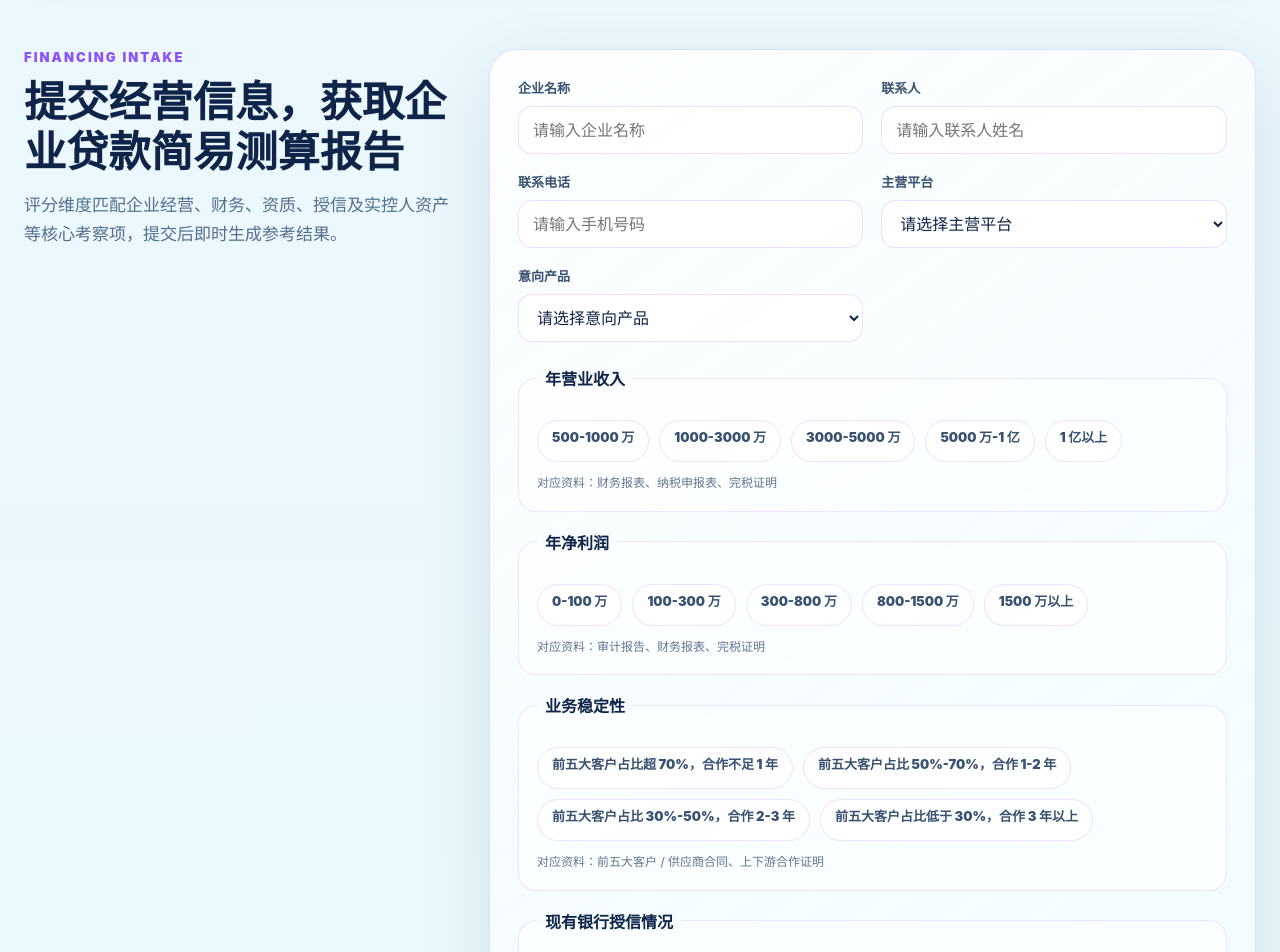
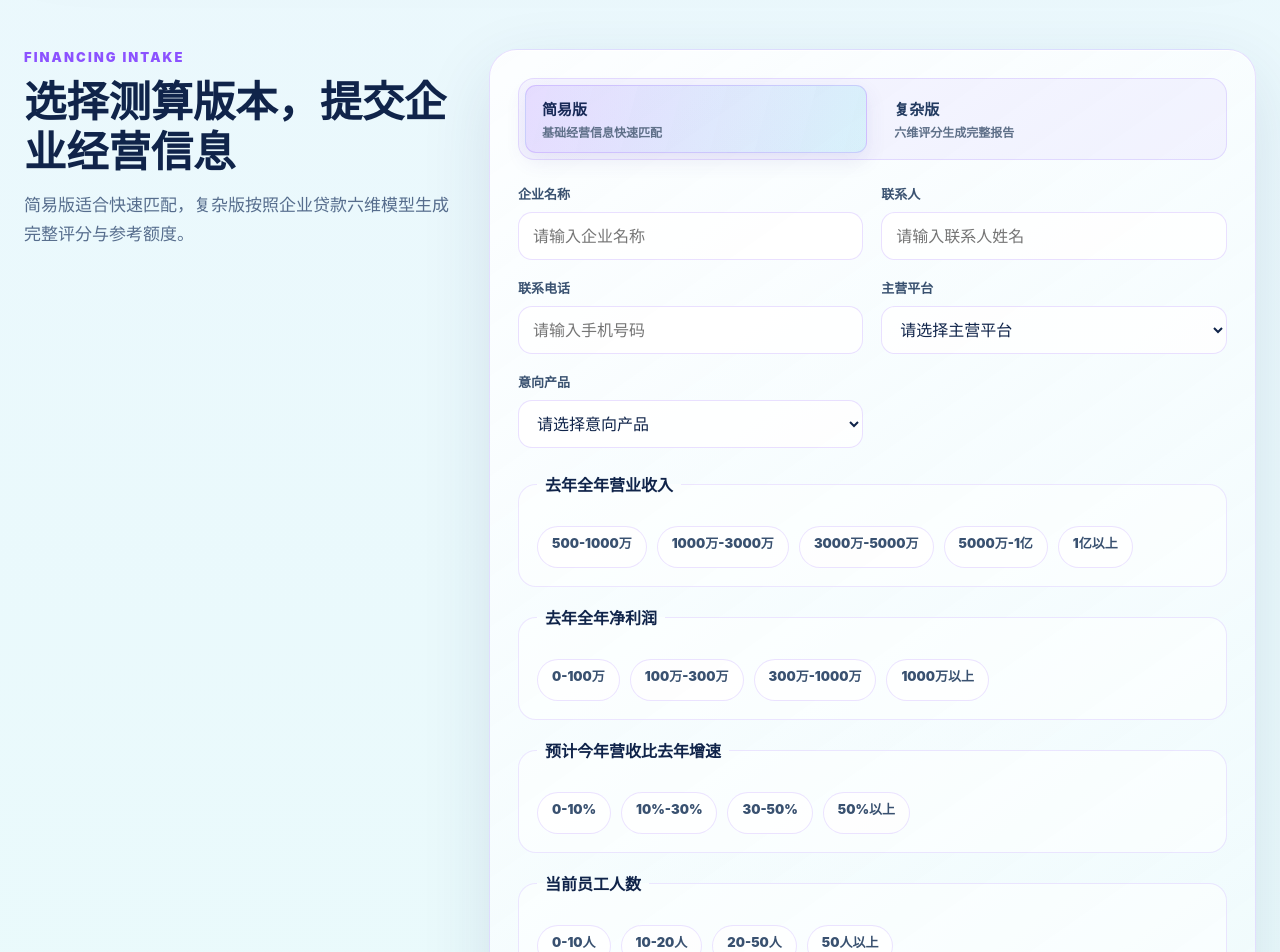
Before and after one commit to s1166921-png/yundai, a React (Vite) app: page / in a window 1280 px wide. Shown: the part 5800-6752 px from the top of the page. Built offline with nearby package versions, Linux system fonts and the light colour scheme.

Commit message:
Add simple and complex estimate modes

```diff
--- a/src/App.jsx
+++ b/src/App.jsx
@@ -152,8 +152,45 @@ const initialLeadForm = {
   businessQualification: "",
   controllerAssets: "",
   debtOverRevenue70: "",
+  revenueGrowth: "",
+  employeeCount: "",
+  bankCount: "",
+  desiredAmount: "",
   note: "",
 };
+
+const simpleLeadOptionGroups = [
+  {
+    name: "annualRevenue",
+    label: "去年全年营业收入",
+    options: ["500-1000万", "1000万-3000万", "3000万-5000万", "5000万-1亿", "1亿以上"],
+  },
+  {
+    name: "annualProfit",
+    label: "去年全年净利润",
+    options: ["0-100万", "100万-300万", "300万-1000万", "1000万以上"],
+  },
+  {
+    name: "revenueGrowth",
+    label: "预计今年营收比去年增速",
+    options: ["0-10%", "10%-30%", "30-50%", "50%以上"],
+  },
+  {
+    name: "employeeCount",
+    label: "当前员工人数",
+    options: ["0-10人", "10-20人", "20-50人", "50人以上"],
+  },
+  {
+    name: "bankCount",
+    label: "贷款合作银行家数",
+    options: ["0", "1", "2", "3", "3家以上"],
+  },
+  {
+    name: "desiredAmount",
+    label: "本次融资意向金额",
+    options: ["50-100万", "100-300万", "300-500万", "500万以上"],
+  },
+];
 
 function useScrollReveal() {
   useEffect(() => {
@@ -453,21 +490,31 @@ function LeadForm() {
   const [form, setForm] = useState(initialLeadForm);
   const [status, setStatus] = useState({ type: "idle", message: "" });
   const [estimate, setEstimate] = useState(null);
+  const [formMode, setFormMode] = useState("simple");
+  const [submittedMode, setSubmittedMode] = useState(null);
 
   const updateField = (name, value) => {
     setForm((current) => ({ ...current, [name]: value }));
+  };
+
+  const switchFormMode = (mode) => {
+    setFormMode(mode);
+    setEstimate(null);
+    setSubmittedMode(null);
+    setStatus({ type: "idle", message: "" });
   };
 
   const submitLead = async (event) => {
     event.preventDefault();
     setStatus({ type: "loading", message: "正在生成简易测算报告..." });
     setEstimate(null);
+    setSubmittedMode(null);
 
     try {
       const response = await fetch("/api/leads", {
         method: "POST",
         headers: { "Content-Type": "application/json" },
-        body: JSON.stringify(form),
+        body: JSON.stringify({ ...form, estimationMode: formMode }),
       });
       const payload = await response.json();
 
@@ -475,8 +522,12 @@ function LeadForm() {
         throw new Error(payload.error || "提交失败，请稍后再试");
       }
 
-      setEstimate(payload.lead?.estimate || calculateCreditEstimate(form));
-      setStatus({ type: "success", message: "信息已提交，以下为您的简易测算结果。" });
+      setEstimate(formMode === "complex" ? payload.lead?.estimate || calculateCreditEstimate(form) : null);
+      setSubmittedMode(formMode);
+      setStatus({
+        type: "success",
+        message: formMode === "complex" ? "信息已提交，以下为您的完整测算结果。" : "信息已提交，以下为您的基础匹配回执。",
+      });
     } catch (error) {
       setStatus({ type: "error", message: error.message || "提交失败，请稍后再试" });
     }
@@ -486,13 +537,23 @@ function LeadForm() {
     <section id="contact" className="lead-section cloud-cta">
       <div className="lead-copy" data-reveal>
         <p className="eyebrow">financing intake</p>
-        <h2>提交经营信息，获取企业贷款简易测算报告</h2>
+        <h2>选择测算版本，提交企业经营信息</h2>
         <p className="section-copy">
-          评分维度匹配企业经营、财务、资质、授信及实控人资产等核心考察项，提交后即时生成参考结果。
+          简易版适合快速匹配，复杂版按照企业贷款六维模型生成完整评分与参考额度。
         </p>
       </div>
 
       <form className="lead-form" onSubmit={submitLead} data-reveal>
+        <div className="estimate-mode-switch" role="group" aria-label="选择测算版本">
+          <button type="button" className={formMode === "simple" ? "active" : ""} onClick={() => switchFormMode("simple")}>
+            <strong>简易版</strong>
+            <span>基础经营信息快速匹配</span>
+          </button>
+          <button type="button" className={formMode === "complex" ? "active" : ""} onClick={() => switchFormMode("complex")}>
+            <strong>复杂版</strong>
+            <span>六维评分生成完整报告</span>
+          </button>
+        </div>
         <div className="form-grid">
           <label>
             <span>企业名称</span>
@@ -548,7 +609,20 @@ function LeadForm() {
         </div>
 
         <div className="option-groups">
-          {creditDimensions.map((dimension) => (
+          {formMode === "simple" && simpleLeadOptionGroups.map((group) => (
+            <fieldset key={group.name} className="option-group">
+              <legend>{group.label}</legend>
+              <div>
+                {group.options.map((option) => (
+                  <label key={option} className={form[group.name] === option ? "selected" : ""}>
+                    <input required type="radio" name={group.name} value={option} checked={form[group.name] === option} onChange={(event) => updateField(group.name, event.target.value)} />
+                    <span>{option}</span>
+                  </label>
+                ))}
+              </div>
+            </fieldset>
+          ))}
+          {formMode === "complex" && creditDimensions.map((dimension) => (
             <fieldset key={dimension.key} className="option-group">
               <legend>{dimension.label}</legend>
               <div>
@@ -569,7 +643,7 @@ function LeadForm() {
               <small>对应资料：{dimension.material}</small>
             </fieldset>
           ))}
-          <fieldset className="option-group debt-option-group">
+          {formMode === "complex" && <fieldset className="option-group debt-option-group">
             <legend>现有贷款余额占营收比例</legend>
             <div>
               {debtRatioOptions.map((option) => (
@@ -586,7 +660,7 @@ function LeadForm() {
                 </label>
               ))}
             </div>
-          </fieldset>
+          </fieldset>}
         </div>
 
         <label className="full-field">
@@ -600,19 +674,36 @@ function LeadForm() {
 
         <div className="form-actions">
           <button className="hot-button" type="submit" disabled={status.type === "loading"}>
-            {status.type === "loading" ? "生成中..." : "提交并生成测算报告"}
+            {status.type === "loading" ? "生成中..." : formMode === "complex" ? "提交并生成完整测算报告" : "提交简易版信息"}
           </button>
           {status.message && <p className={`form-status ${status.type}`}>{status.message}</p>}
         </div>
       </form>
       {estimate && <CreditEstimateReport estimate={estimate} />}
+      {submittedMode === "simple" && status.type === "success" && <QuickEstimateReceipt form={form} />}
     </section>
+  );
+}
+
+function QuickEstimateReceipt({ form }) {
+  return (
+    <article className="quick-estimate-receipt" aria-live="polite">
+      <p className="eyebrow">quick match</p>
+      <h3>简易版基础匹配回执</h3>
+      <p>已收到您的基础经营信息，融资顾问将结合经营情况和资料完整度进一步确认匹配方案。</p>
+      <div>
+        <span><small>去年营业收入</small><strong>{form.annualRevenue}</strong></span>
+        <span><small>去年净利润</small><strong>{form.annualProfit}</strong></span>
+        <span><small>融资意向金额</small><strong>{form.desiredAmount}</strong></span>
+      </div>
+      <small>简易版不包含完整征信、上下游合作、企业资质及实控人资产评分，不输出授信额度承诺。</small>
+    </article>
   );
 }
 
 function CreditEstimateReport({ estimate }) {
   return (
-    <article className="estimate-report" aria-live="polite" data-reveal>
+    <article className="estimate-report" aria-live="polite">
       <header className="estimate-report-header">
         <div>
           <p className="eyebrow">credit estimate</p>
--- a/src/styles.css
+++ b/src/styles.css
@@ -1374,6 +1374,48 @@ h2 {
   padding: 28px;
 }
 
+.estimate-mode-switch {
+  display: grid;
+  grid-template-columns: repeat(2, minmax(0, 1fr));
+  gap: 10px;
+  padding: 6px;
+  border: 1px solid rgba(140, 82, 255, 0.16);
+  border-radius: 16px;
+  background: rgba(140, 82, 255, 0.06);
+}
+
+.estimate-mode-switch button {
+  display: grid;
+  gap: 4px;
+  min-height: 64px;
+  padding: 12px 16px;
+  border: 1px solid transparent;
+  border-radius: 11px;
+  background: transparent;
+  color: #5f7089;
+  text-align: left;
+}
+
+.estimate-mode-switch button strong {
+  color: #233b61;
+  font-size: 15px;
+}
+
+.estimate-mode-switch button span {
+  font-size: 12px;
+  font-weight: 750;
+}
+
+.estimate-mode-switch button.active {
+  border-color: rgba(140, 82, 255, 0.22);
+  background: linear-gradient(105deg, rgba(140, 82, 255, 0.15), rgba(92, 225, 230, 0.18));
+  box-shadow: 0 8px 20px rgba(78, 65, 163, 0.1);
+}
+
+.estimate-mode-switch button.active strong {
+  color: #182957;
+}
+
 .form-grid {
   display: grid;
   grid-template-columns: repeat(2, minmax(0, 1fr));
@@ -1670,6 +1712,60 @@ h2 {
   color: rgba(225, 238, 255, 0.66);
 }
 
+.quick-estimate-receipt {
+  grid-column: 2;
+  padding: 32px 34px;
+  border: 1px solid rgba(92, 225, 230, 0.28);
+  border-radius: 24px;
+  background: linear-gradient(135deg, #08162d, #13254a);
+  box-shadow: 0 26px 74px rgba(27, 50, 99, 0.2);
+  color: #f7fbff;
+}
+
+.quick-estimate-receipt .eyebrow {
+  color: #5ce1e6;
+}
+
+.quick-estimate-receipt h3 {
+  font-size: clamp(26px, 3vw, 38px);
+  line-height: 1.2;
+}
+
+.quick-estimate-receipt > p:not(.eyebrow) {
+  margin-top: 12px;
+  color: rgba(225, 238, 255, 0.74);
+  line-height: 1.7;
+}
+
+.quick-estimate-receipt > div {
+  display: grid;
+  grid-template-columns: repeat(3, minmax(0, 1fr));
+  gap: 12px;
+  margin: 26px 0 18px;
+}
+
+.quick-estimate-receipt > div span {
+  min-width: 0;
+  padding: 16px;
+  border: 1px solid rgba(92, 225, 230, 0.16);
+  border-radius: 12px;
+  background: rgba(255, 255, 255, 0.055);
+}
+
+.quick-estimate-receipt small {
+  display: block;
+  color: rgba(225, 238, 255, 0.64);
+  font-size: 12px;
+  line-height: 1.55;
+}
+
+.quick-estimate-receipt strong {
+  display: block;
+  margin-top: 8px;
+  color: #fff;
+  font-size: 18px;
+}
+
 @keyframes rotateGlow {
   to {
     transform: rotate(360deg);
@@ -1979,6 +2075,16 @@ h2 {
     grid-column: 1;
   }
 
+  .quick-estimate-receipt {
+    grid-column: 1;
+    padding: 24px 20px;
+  }
+
+  .estimate-mode-switch,
+  .quick-estimate-receipt > div {
+    grid-template-columns: 1fr;
+  }
+
   .estimate-report-header {
     align-items: flex-start;
     flex-direction: column;
```
Also changed, not shown: 1 other file (tests, documents, lock files or other folders).
